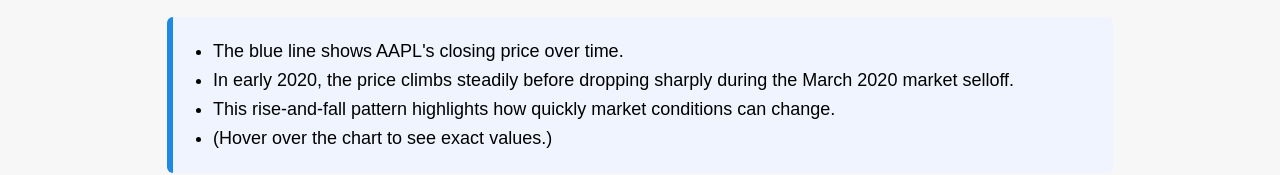
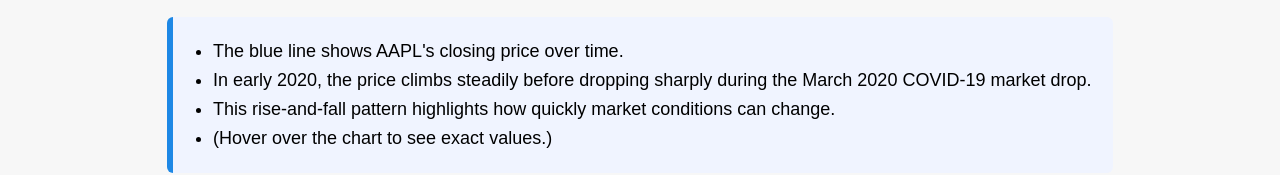
Before and after one commit to vishy111/Market-volatility-Patterns, a plain HTML site: page index.html in a window 1280 px wide. Shown: the part 132-307 px from the top of the page. Drawn offline with nearby package versions, Linux system fonts and the light colour scheme.

Commit message:
Update index.html

```diff
--- a/index.html
+++ b/index.html
@@ -87,7 +87,7 @@
   <div id="annotation1" class="annotation-box" style="display:block;">
     <ul class="annotation-list">
       <li>The blue line shows AAPL's closing price over time.</li>
-      <li>In early 2020, the price climbs steadily before dropping sharply during the March 2020 market selloff.</li>
+      <li>In early 2020, the price climbs steadily before dropping sharply during the March 2020 COVID-19 market drop.</li>
       <li>This rise-and-fall pattern highlights how quickly market conditions can change.</li>
       <li>(Hover over the chart to see exact values.)</li>
     </ul>
```
